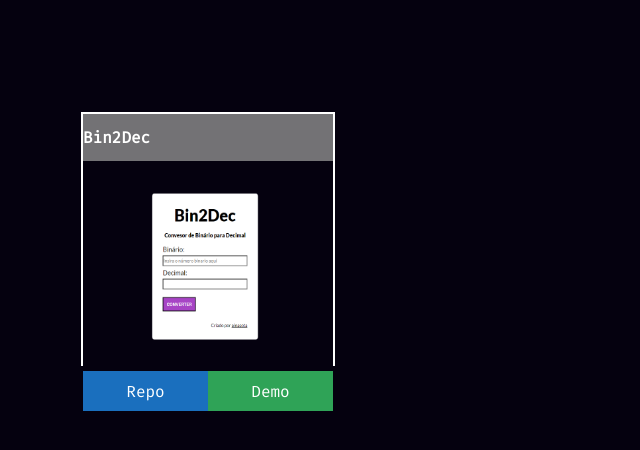
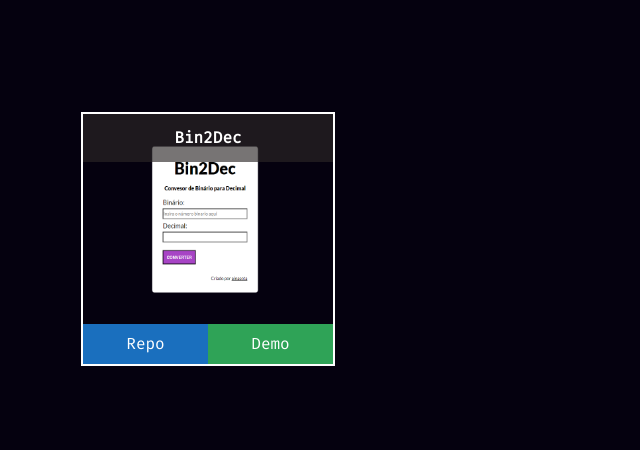
Before and after one commit to einasota/einasota.github.io, a PHP site: page /projects in a window 1280 px wide. Shown: the part 104-554 px from the top of the page, without its empty margins (0-640 px from the left). Run offline with PHP 8.4, Linux system fonts and the light colour scheme.

Commit message:
Project page improvements

```diff
--- a/projects/index.html
+++ b/projects/index.html
@@ -20,11 +20,15 @@
             <h1> Projetos </h1>
         </header>
         <main id="projects">
-            <div>
-                <h2>Bin2Dec</h2>
-                <img src="../src/assets/images/bin2dec.png" alt="">
-                <a href="https://github.com/einasota/einasota.github.io/tree/master/Bin2Dec" target="_blank" class="repo">Repo</a>
-                <a href="/Bin2Dec/" class="demo">Demo</a>
+            <div class="pdiv">
+                <div><h2>Bin2Dec</h2></div>
+                <div>
+                    <img src="../src/assets/images/bin2dec.png" alt="">
+                </div>
+                <div class="buttons">
+                    <a href="https://github.com/einasota/einasota.github.io/tree/master/Bin2Dec" target="_blank" class="repo">Repo</a>
+                    <a href="/Bin2Dec/" class="demo">Demo</a>
+                </div>
             </div>
             <div style="display: none;">
                 <img src="../src/assets/images/layer-azul.webp" alt="">
--- a/src/projects.css
+++ b/src/projects.css
@@ -3,6 +3,9 @@
     100% { opacity: 1; }
 }
 
+div {
+    display: flex;
+}
 body {
     margin: 0;
     padding: 0;
@@ -39,8 +42,9 @@ body {
     justify-items: center;
 
 }
-#projects div {
+#projects .pdiv {
     display: flex;
+    position: relative;
     width: 15.625rem;
     height: 15.625rem;
     background-color: #8d8d8dce;
@@ -48,16 +52,7 @@ body {
     flex-wrap: wrap;
 }
 
-#projects div img {
-    /* position: relative; */
-    top: 0;
-    right: 0;
-    width: 15.625rem;
-    height: 13.125rem;
-    z-index: 3;
-}
-
-#projects div a {
+.buttons a {
     display: flex;
     justify-content: center;
     align-items: center;
@@ -67,16 +62,29 @@ body {
     width: 7.8125rem;
     height: 2.5rem;
 }
-#projects div h2 {
+#projects div div img {
+    position: relative;
+    top: 0;
+    right: 0;
+    width: 15.625rem;
+    height: 13.125rem;
+    z-index: 3;
+}
+#projects div div h2 {
     display:flex;
-    /* position:absolute; */
+    position: absolute;
+    margin-top: 0;
+    top: 0;
+    left: 0;
     color: white;
-    background-color: #00000000;
+    width: 100%;
+    height: 3rem;
+    background-color: #2c2828a4;
     text-align: center;
     font-size: 1rem;
     z-index: 4;
-    /* align-items: center;
-    justify-content: center; */
+    align-items: center;
+    justify-content: center;
 }
 #projects .repo {
     background-color: #1A6FBE;
```
